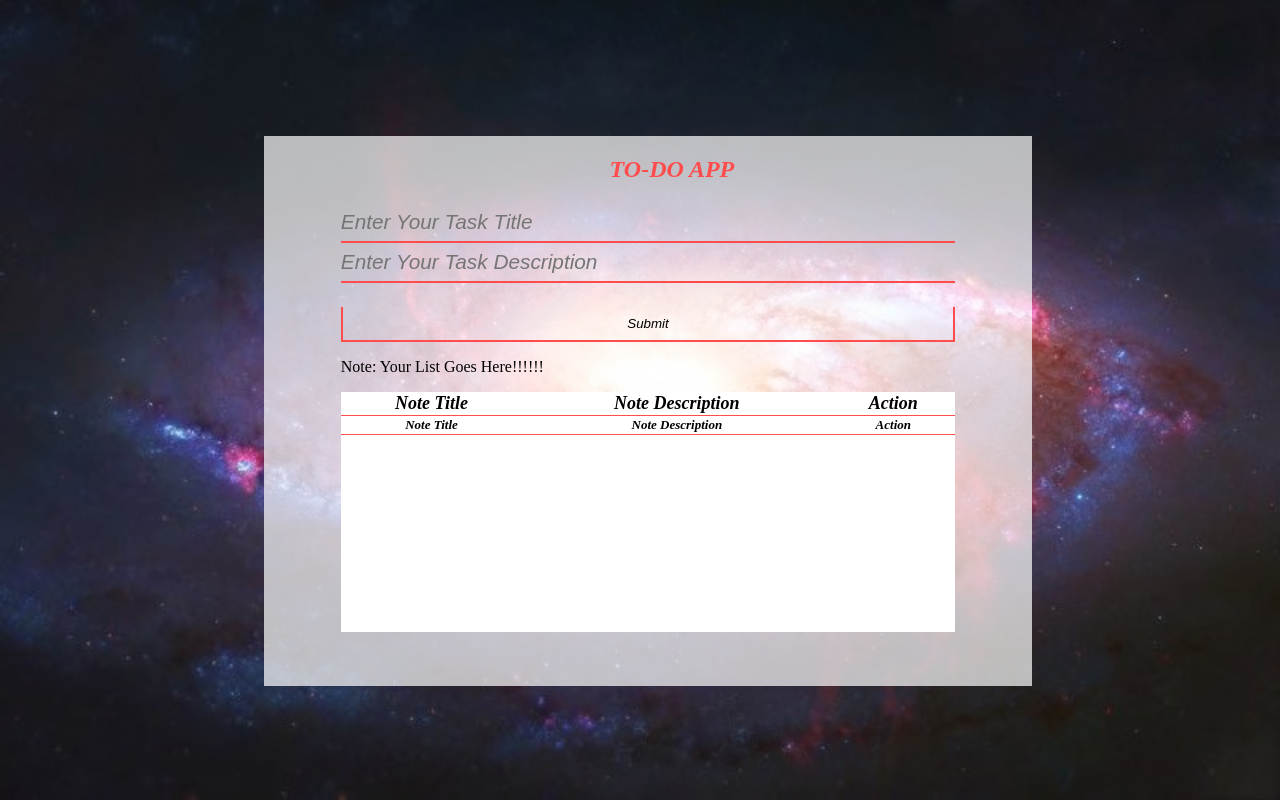
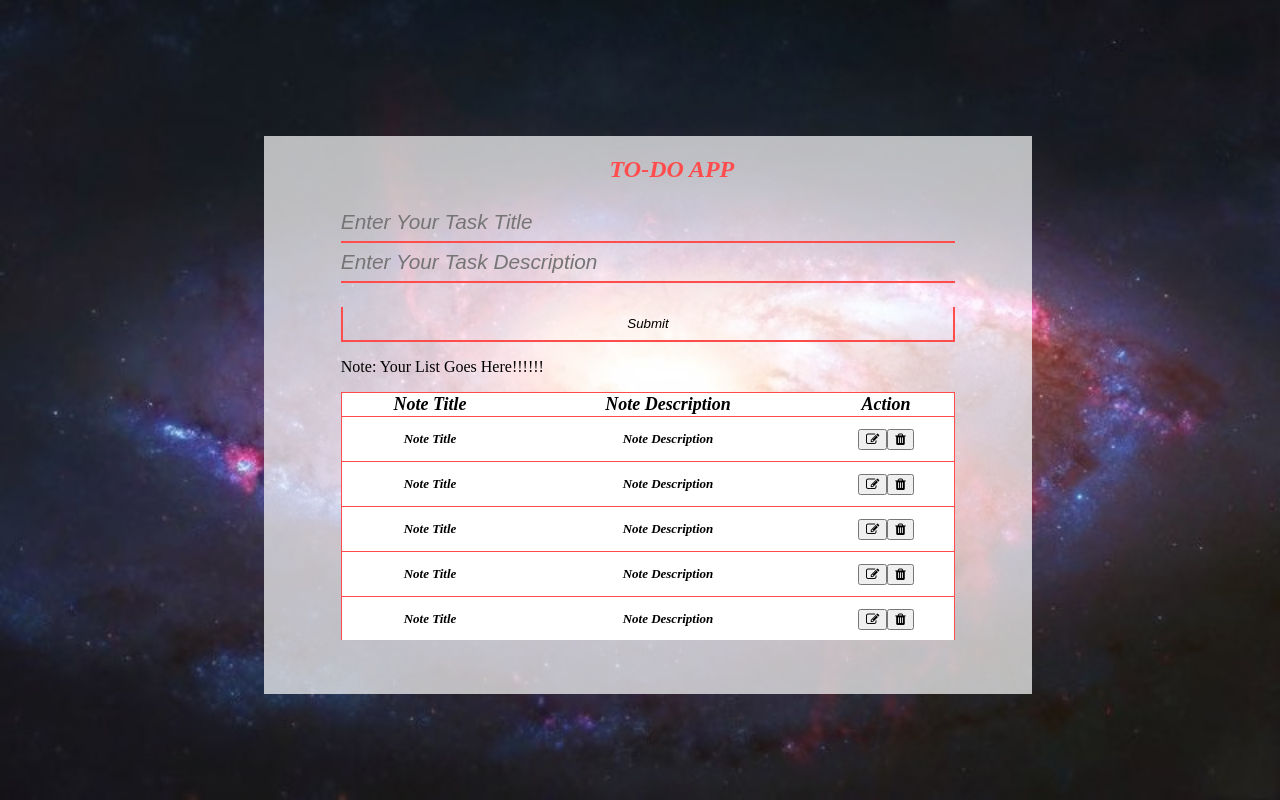
Before and after one commit to adityanepal/javascriptAssignment, a plain HTML site: page index.html in a window 1280 px wide. Drawn offline with Linux system fonts and the light colour scheme.

Commit message:
Added Table in HTML

```diff
--- a/index.html
+++ b/index.html
@@ -6,6 +6,7 @@
 </title>
 <link rel="stylesheet" href="style.css" type="text/css">
 <link rel="icon" href="https://encrypted-tbn0.gstatic.com/images?q=tbn:ANd9GcQ5JnUbwQdk0cmUmHee60MUQ-pt55D1ql4PbjwklgY&s" type="image/icon">
+<link rel="stylesheet" href="https://cdnjs.cloudflare.com/ajax/libs/font-awesome/4.7.0/css/font-awesome.min.css">
 </head>
 <body>
     <div class="toDoMain">
@@ -28,10 +29,60 @@
                   <th style="font-size: 18px;">Action</th>
                 </tr>
                 <tr>
-                    <th>Note Title</th>
-                    <th>Note Description</th>
-                    <th>Action</th>
-                  </tr>
+                    <th><p>Note Title</p></th>
+                    <th><p>Note Description</p></th>
+                    <th><button class="buttonEdit" id="buttonEdit" name="buttonEdit"><i class="fa fa-edit"></i></button><button class="buttonDelete" id="buttonDelete" name="buttonDelete"><i class="fa fa-trash"></button></i></th>
+                </tr>
+                <tr>
+                    <th><p>Note Title</p></th>
+                    <th><p>Note Description</p></th>
+                    <th><button class="buttonEdit" id="buttonEdit" name="buttonEdit"><i class="fa fa-edit"></i></button><button class="buttonDelete" id="buttonDelete" name="buttonDelete"><i class="fa fa-trash"></button></i></th>
+                </tr>
+                <tr>
+                    <th><p>Note Title</p></th>
+                    <th><p>Note Description</p></th>
+                    <th><button class="buttonEdit" id="buttonEdit" name="buttonEdit"><i class="fa fa-edit"></i></button><button class="buttonDelete" id="buttonDelete" name="buttonDelete"><i class="fa fa-trash"></button></i></th>
+                </tr>
+                <tr>
+                    <th><p>Note Title</p></th>
+                    <th><p>Note Description</p></th>
+                    <th><button class="buttonEdit" id="buttonEdit" name="buttonEdit"><i class="fa fa-edit"></i></button><button class="buttonDelete" id="buttonDelete" name="buttonDelete"><i class="fa fa-trash"></button></i></th>
+                </tr>
+                <tr>
+                    <th><p>Note Title</p></th>
+                    <th><p>Note Description</p></th>
+                    <th><button class="buttonEdit" id="buttonEdit" name="buttonEdit"><i class="fa fa-edit"></i></button><button class="buttonDelete" id="buttonDelete" name="buttonDelete"><i class="fa fa-trash"></button></i></th>
+                </tr>
+                <tr>
+                    <th><p>Note Title</p></th>
+                    <th><p>Note Description</p></th>
+                    <th><button class="buttonEdit" id="buttonEdit" name="buttonEdit"><i class="fa fa-edit"></i></button><button class="buttonDelete" id="buttonDelete" name="buttonDelete"><i class="fa fa-trash"></button></i></th>
+                </tr>
+                <tr>
+                    <th><p>Note Title</p></th>
+                    <th><p>Note Description</p></th>
+                    <th><button class="buttonEdit" id="buttonEdit" name="buttonEdit"><i class="fa fa-edit"></i></button><button class="buttonDelete" id="buttonDelete" name="buttonDelete"><i class="fa fa-trash"></button></i></th>
+                </tr>
+                <tr>
+                    <th><p>Note Title</p></th>
+                    <th><p>Note Description</p></th>
+                    <th><button class="buttonEdit" id="buttonEdit" name="buttonEdit"><i class="fa fa-edit"></i></button><button class="buttonDelete" id="buttonDelete" name="buttonDelete"><i class="fa fa-trash"></button></i></th>
+                </tr>
+                <tr>
+                    <th><p>Note Title</p></th>
+                    <th><p>Note Description</p></th>
+                    <th><button class="buttonEdit" id="buttonEdit" name="buttonEdit"><i class="fa fa-edit"></i></button><button class="buttonDelete" id="buttonDelete" name="buttonDelete"><i class="fa fa-trash"></button></i></th>
+                </tr>
+                <tr>
+                    <th><p>Note Title</p></th>
+                    <th><p>Note Description</p></th>
+                    <th><button class="buttonEdit" id="buttonEdit" name="buttonEdit"><i class="fa fa-edit"></i></button><button class="buttonDelete" id="buttonDelete" name="buttonDelete"><i class="fa fa-trash"></button></i></th>
+                </tr>
+                <tr>
+                    <th><p>Note Title</p></th>
+                    <th><p>Note Description</p></th>
+                    <th><button class="buttonEdit" id="buttonEdit" name="buttonEdit"><i class="fa fa-edit"></i></button><button class="buttonDelete" id="buttonDelete" name="buttonDelete"><i class="fa fa-trash"></button></i></th>
+                </tr>
               </table>
 
         </div>
--- a/style.css
+++ b/style.css
@@ -73,17 +73,37 @@ body{
     width: 80%;
     margin-left:10%;
     background: white;
-    min-height:30vh;
+    height:31vh;
     margin-bottom: 7%;
+    overflow-y: scroll;
 }
 table{
+    height: 31vh;
     font-size: 13px;
     font-style: italic;
     width:100%;
     border-collapse: collapse;
     text-align: center;
-    overflow-x: auto;
 }
 table tr{
-    border-bottom:1px solid #ff4d4d;
+    border:1px solid #ff4d4d;
+    font-weight: normal;
 }
+::-webkit-scrollbar {
+    width: 4px;
+  }
+
+  /* Track */
+  ::-webkit-scrollbar-track {
+    background: #f1f1f1;
+  }
+
+  /* Handle */
+  ::-webkit-scrollbar-thumb {
+    background: #888;
+  }
+
+  /* Handle on hover */
+  ::-webkit-scrollbar-thumb:hover {
+    background: #555;
+  }
```
